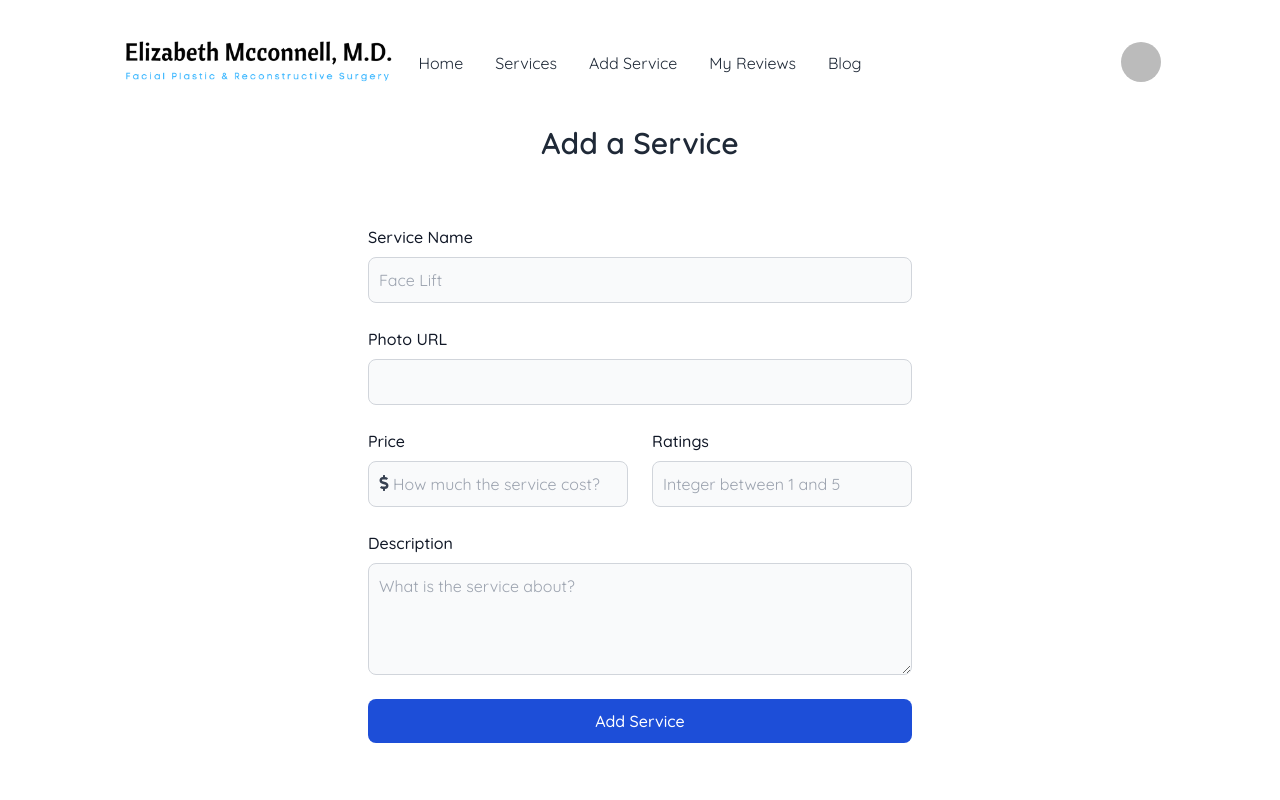
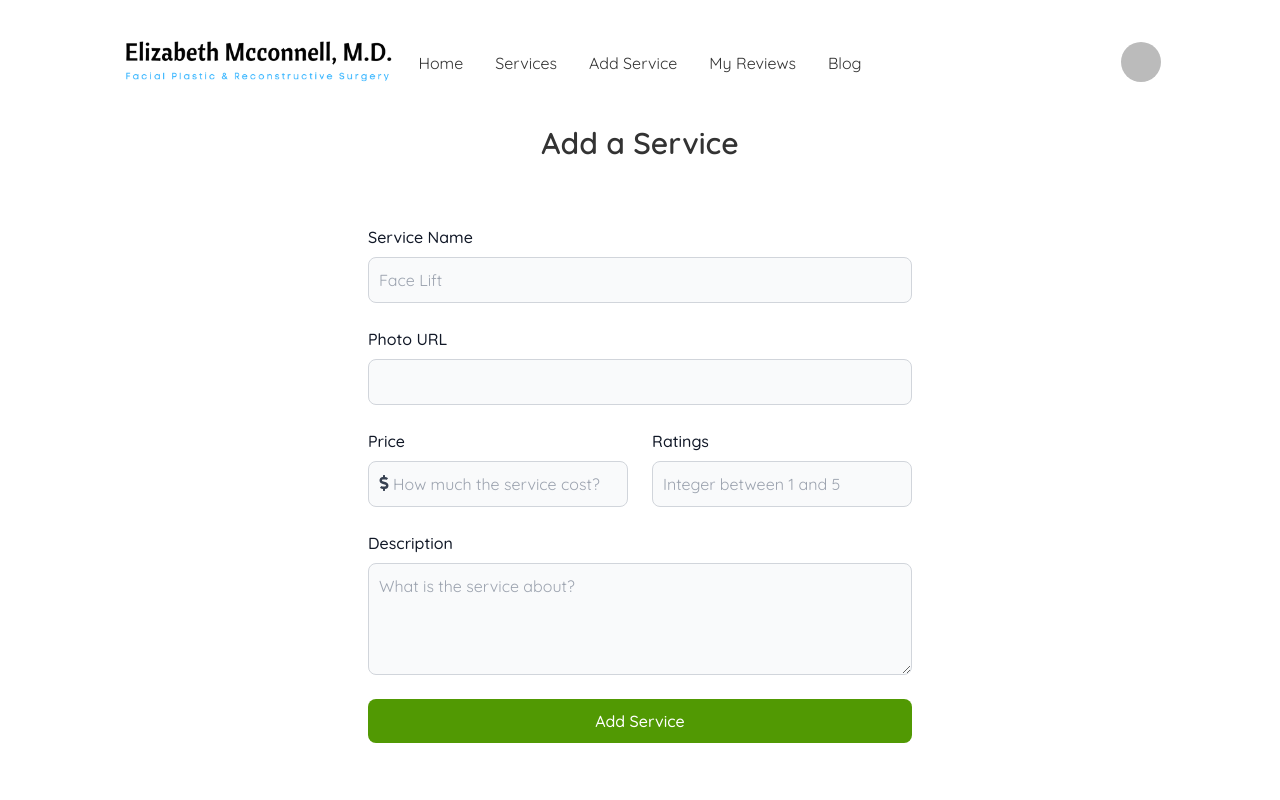
Before and after one commit to s-m-saifullah/Plastic-Surgeon-Client, a React (Vite) app: page /add-service in a window 1280 px wide. Shown: the top 800 px of the page. Built offline with nearby package versions, Linux system fonts and the light colour scheme; no server answers; sample sign-in values are in the browser's storage.

Commit message:
changed theme

```diff
--- a/index.html
+++ b/index.html
@@ -1,5 +1,5 @@
 <!DOCTYPE html>
-<html lang="en" data-theme="light">
+<html lang="en" data-theme="lemonade">
   <head>
     <meta charset="UTF-8" />
     <link rel="icon" type="image/svg+xml" href="/favicon_dark.png" />
--- a/src/pages/AddServices/AddServices.jsx
+++ b/src/pages/AddServices/AddServices.jsx
@@ -136,7 +136,7 @@ const AddServices = () => {
           <div className="flex items-stretch mb-6"></div>
           <button
             type="submit"
-            className="text-white bg-blue-700 hover:bg-blue-800 focus:ring-4 focus:outline-none focus:ring-blue-300 font-medium rounded-lg text-base w-full px-5 py-2.5 text-center"
+            className="text-white bg-primary hover:bg-lime-800 focus:ring-4 focus:outline-none focus:ring-blue-300 font-medium rounded-lg text-base w-full px-5 py-2.5 text-center"
           >
             Add Service
           </button>
--- a/src/pages/ServiceDetails/PostReview.jsx
+++ b/src/pages/ServiceDetails/PostReview.jsx
@@ -66,7 +66,7 @@ const PostReview = ({ id, serviceName, count, setCount }) => {
         <div className="flex items-stretch mb-6"></div>
         <button
           type="submit"
-          className="text-white bg-blue-700 hover:bg-blue-800 focus:ring-4 focus:outline-none focus:ring-blue-300 font-medium rounded-lg text-base w-full px-5 py-2.5 text-center"
+          className="text-white bg-primary hover:bg-lime-800 focus:ring-4 focus:outline-none focus:ring-blue-300 font-medium rounded-lg text-base w-full px-5 py-2.5 text-center"
         >
           Add Review
         </button>
```
